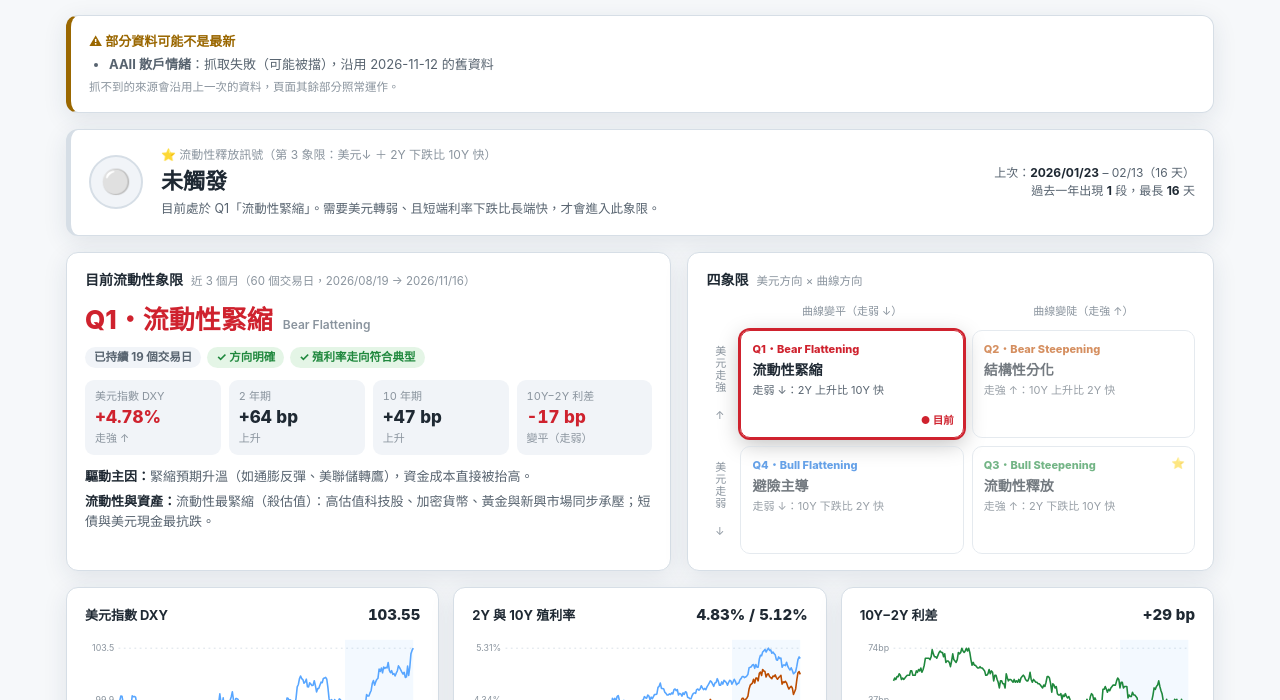
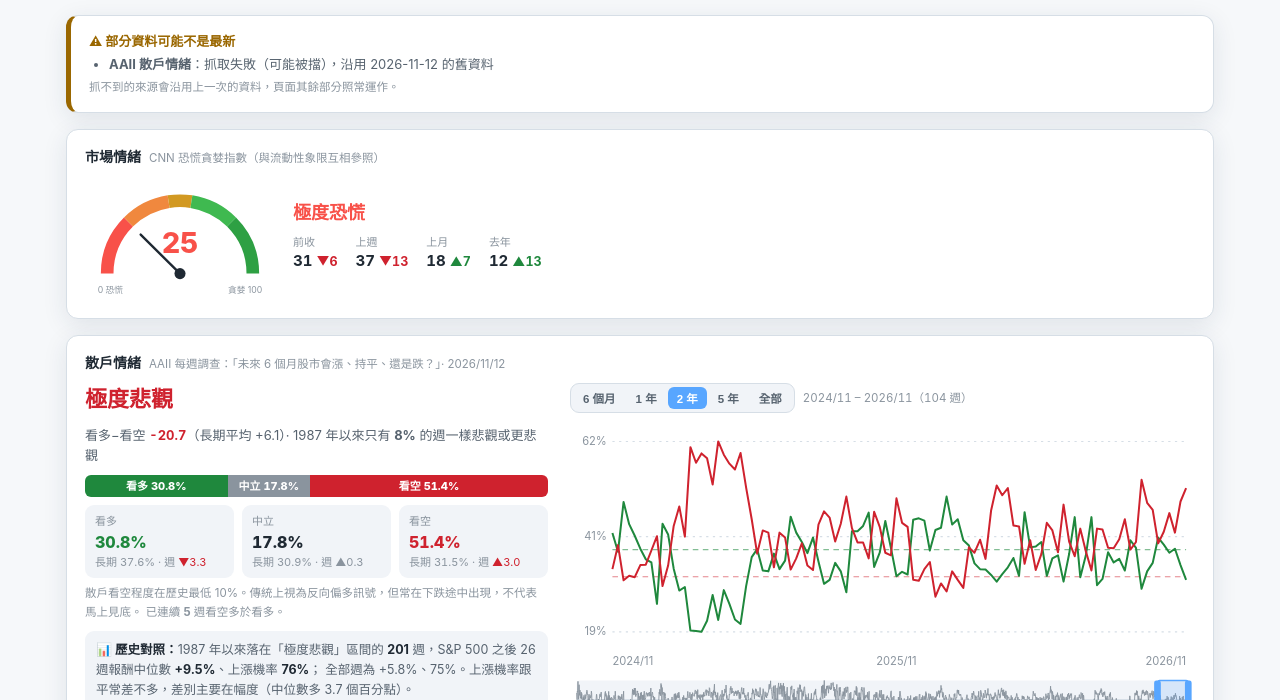
Before and after one commit to Jasoonk/stock-trending-meter, a plain HTML site: page index.html in a window 1280 px wide. Shown: the part 87-787 px from the top of the page. Drawn offline with Linux system fonts and the light colour scheme.

Commit message:
版面：市場情緒與散戶情緒移到最上方，散戶情緒改為整頁寬
- 散戶情緒卡左右兩欄（左：讀數與歷史對照，右：可縮放走勢圖），手機自動改單欄
- 劇本檢驗改為整頁寬
- AAII 圖在手機用較窄比例，避免文字過小

Co-Authored-By: Claude Opus 5.5 <noreply@anthropic.com>

```diff
--- a/index.html
+++ b/index.html
@@ -137,6 +137,9 @@
 
   /* AAII 散戶情緒 */
   .stack { display: flex; flex-direction: column; gap: 16px; min-width: 0; }
+  .row { margin-bottom: 16px; }
+  .aaii-grid { display: grid; grid-template-columns: minmax(0, 1fr) minmax(0, 1.35fr); gap: 22px; align-items: start; }
+  @media (max-width: 860px) { .aaii-grid { grid-template-columns: 1fr; } }
   .aaii-head { display: flex; align-items: baseline; gap: 10px; flex-wrap: wrap; }
   .aaii-band { font-size: 22px; font-weight: 800; }
   .aaii-spread { font-size: 13px; color: var(--text-dim); }
@@ -232,7 +235,7 @@ async function load() {
 const CH = {};          // 圖表 id → 座標資訊（給 hover 用）
 let chartSeq = 0;
 function lineChart(series, opt) {
-  const w = 380, h = 170, pL = 38, pR = 8, pT = 10, pB = 22;
+  const w = opt.w || 380, h = opt.h || 170, pL = 38, pR = 8, pT = 10, pB = 22;
   const iw = w - pL - pR, ih = h - pT - pB;
   const all = series.flatMap(s => s.data).concat(opt.zero ? [0] : []);
   let lo = Math.min(...all), hi = Math.max(...all);
@@ -346,8 +349,9 @@ function aaiiBlock() {
       全部週為 ${pct(br.all.median)}、${(br.all.pos * 100).toFixed(0)}%。${verdict}
       <div class="dim" style="font-size:11px;margin-top:3px">相鄰週的前瞻期間大幅重疊，實際獨立樣本遠少於 ${br.band.n}；只能當背景，不是勝率保證。</div></div>`;
   }
-  return `<div class="card">
+  return `<div class="card row">
     <h2>散戶情緒 <small>AAII 每週調查：「未來 6 個月股市會漲、持平、還是跌？」· ${ymd(a.date)}</small></h2>
+    <div class="aaii-grid"><div>
     <div class="aaii-head">
       <span class="aaii-band" style="color:${BAND_COL[a.band]}">${a.band}</span>
       <span class="aaii-spread">看多−看空 <b class="num ${a.spread >= 0 ? 'pos' : 'neg'}">${sgn(a.spread, 1)}</b>（長期平均 ${sgn(a.avg.spread, 1)}）· 1987 年以來${rank}</span>
@@ -363,7 +367,9 @@ function aaiiBlock() {
       <div class="delta"><div class="l">看空</div><div class="v neg">${a.bear}%</div><div class="s">長期 ${a.avg.bear}% · 週 ${chg(a.bear, a.prev.bear, true)}</div></div>
     </div>
     <div class="note" style="margin:2px 0 4px">${a.band_desc}${a.streak >= 2 ? ` 已連續 <b>${a.streak}</b> 週${a.spread < 0 ? '看空多於看多' : '看多多於看空'}。` : ''}</div>
-    <div class="zoom-bar">
+    ${brTxt}
+    </div><div>
+    <div class="zoom-bar" style="margin-top:0">
       <div class="seg sm" id="aaiiRange">${AAII_PRESETS.map(([k, l]) => `<button data-k="${k}">${l}</button>`).join('')}</div>
       <span class="zoom-lbl num" id="aaiiRangeLbl"></span>
     </div>
@@ -371,13 +377,13 @@ function aaiiBlock() {
     <div id="aaiiNav">${aaiiNavSvg()}</div>
     <div class="legend"><span><i style="background:var(--pos)"></i>看多</span><span><i style="background:var(--neg)"></i>看空</span><span>虛線＝1987 年以來平均</span>
       <span>下方時間線：拖曳選範圍 · 拖曳框框平移 · 拉兩側調寬窄 · 滾輪縮放</span></div>
-    ${brTxt}
+    </div></div>
   </div>`;
 }
 
 /* ---------- AAII 可縮放時間軸 ---------- */
 const AAII_PRESETS = [[26, '6 個月'], [52, '1 年'], [104, '2 年'], [260, '5 年'], [0, '全部']];
-const NAV = { w: 380, h: 44, pL: 6, pR: 6, pT: 4, pB: 14 };
+const NAV = { w: 560, h: 50, pL: 6, pR: 6, pT: 4, pB: 14 };
 const MIN_WIN = 8;                      // 最少顯示 8 週
 let AV = null;                          // [起, 迄] 週索引（含）；null＝預設近兩年
 let navDrag = null;
@@ -431,7 +437,7 @@ function drawAaii() {
   const span = e - s + 1;
   el.innerHTML = lineChart(
     [{ data: sl(h.bull), color: 'var(--pos)', name: '看多' }, { data: sl(h.bear), color: 'var(--neg)', name: '看空' }],
-    { id: 'aaii', fmt: v => Math.round(v) + '%', vfmt: v => v.toFixed(1) + '%', dates: sl(h.dates),
+    { id: 'aaii', w: NAV.w, h: NAV.w > 400 ? 230 : 190, fmt: v => Math.round(v) + '%', vfmt: v => v.toFixed(1) + '%', dates: sl(h.dates),
       xfmt: span > 520 ? (d => d.slice(0, 4)) : (d => d.slice(0, 7).replace('-', '/')),
       refs: [{ v: a.avg.bull, color: 'var(--pos)' }, { v: a.avg.bear, color: 'var(--neg)' }],
       extra: i => { const v = h.spread[s + i]; return `<div>看多−看空 <b class="${v >= 0 ? 'pos' : 'neg'}">${sgn(v, 1)}</b></div>`; } });
@@ -650,7 +656,7 @@ function fgBlock() {
   if (!fg) return '';
   const st = (l, v) => v == null ? '' : `<div class="fg-stat"><div class="l">${l}</div><div class="v num">${Math.round(v)}
     <small class="${fg.score - v >= 0 ? 'pos' : 'neg'}">${fg.score - v >= 0 ? '▲' : '▼'}${Math.abs(fg.score - v).toFixed(0)}</small></div></div>`;
-  return `<div class="card">
+  return `<div class="card row">
     <h2>市場情緒 <small>CNN 恐慌貪婪指數（與流動性象限互相參照）</small></h2>
     <div class="fg"><div class="fg-gauge">${gauge(fg.score)}</div>
       <div class="fg-body">
@@ -665,11 +671,12 @@ function render() {
   document.querySelectorAll('#lbSeg button').forEach(b => b.classList.toggle('active', b.dataset.lb === LB));
   document.getElementById('subtitle').innerHTML =
     `美元指數 × 美債殖利率曲線 → 流動性象限 · 散戶情緒 · 資料至 <b>${ymd(D.dates[D.dates.length - 1])}</b> · 更新於 ${new Date(D.generated_at).toLocaleString('zh-TW', { month: '2-digit', day: '2-digit', hour: '2-digit', minute: '2-digit' })}`;
+  NAV.w = window.innerWidth < 600 ? 380 : 560;   // 手機用窄比例，字才不會縮太小
   document.getElementById('app').innerHTML =
-    healthBlock() + signalBlock(cur) +
+    healthBlock() + fgBlock() + aaiiBlock() + signalBlock(cur) +
     `<div class="grid-2">${regimeCard(cur)}${matrixCard(cur)}</div>` +
     chartsBlock() + stripBlock() +
-    `<div class="grid-2">${fitBlock(cur)}<div class="stack">${fgBlock()}${aaiiBlock()}</div></div>`;
+    `<div class="row">${fitBlock(cur)}</div>`;
   drawAaii();
   document.getElementById('provenance').innerHTML =
     (D.health ? `<div>資料來源狀態：${D.health.map(h =>
@@ -683,6 +690,14 @@ document.getElementById('lbSeg').addEventListener('click', e => {
   LB = b.dataset.lb; localStorageSet('lb', LB); render();
 });
 document.getElementById('refreshBtn').addEventListener('click', load);
+let resizeT = null, lastNarrow = window.innerWidth < 600;
+window.addEventListener('resize', () => {
+  clearTimeout(resizeT);
+  resizeT = setTimeout(() => {
+    const narrow = window.innerWidth < 600;
+    if (D && narrow !== lastNarrow) { lastNarrow = narrow; render(); }
+  }, 150);
+});
 document.addEventListener('pointermove', e => { navMove(e); if (!navDrag) chartHover(e); });
 document.addEventListener('pointerdown', e => { chartHover(e); navDown(e); });
 document.addEventListener('pointerup', navUp);
```
